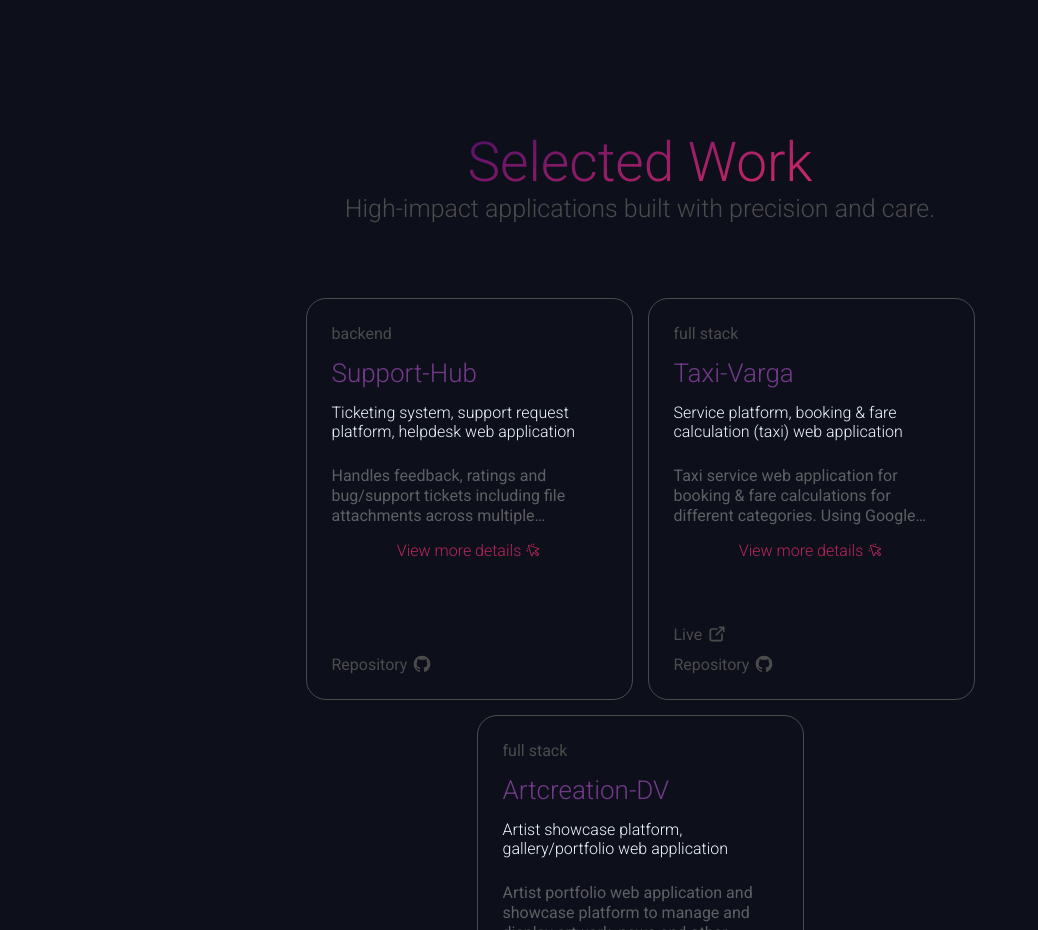
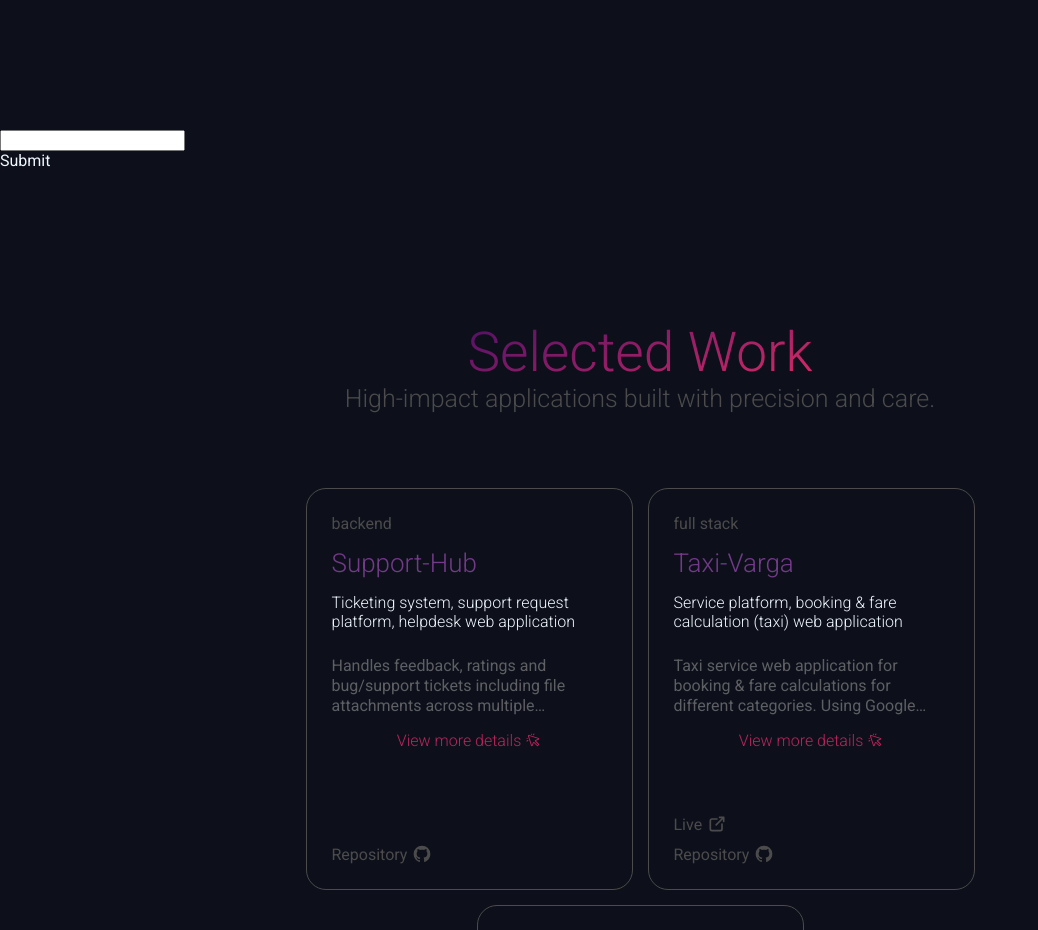
Before and after one commit to yqni13/portfolio, an Angular app in the folder frontend/: page / in a window 1280 px wide. Shown: the part 820-1750 px from the top of the page, without its empty margins (0-1038 px from the left). Built offline with nearby package versions, Linux system fonts and the light colour scheme.

Commit message:
feat: test signal-form via isolated testing comps

```diff
--- a/frontend/package.json
+++ b/frontend/package.json
@@ -43,5 +43,11 @@
         "typescript": "~6.0.3",
         "typescript-eslint": "^8.56.1",
         "vitest": "^4.0.8"
+    },
+    "overrides": {
+        "vite": "^7.3.5",
+        "@babel/core": "7.29.7",
+        "piscina": "5.2.0",
+        "esbuild": "0.28.1"
     }
 }
--- a/frontend/src/app/app.html
+++ b/frontend/src/app/app.html
@@ -7,6 +7,7 @@
 			<app-background></app-background>
 		</div>
 		<app-hero></app-hero>
+		<app-test></app-test>
 		<app-work></app-work>
 		<app-skills></app-skills>
 		<app-about></app-about>
--- a/frontend/src/app/app.ts
+++ b/frontend/src/app/app.ts
@@ -16,6 +16,7 @@ import { ScrollDownIndicatorComponent } from './components/common/indicator/scro
 import { NavigationService } from './services/navigation.service';
 import { IndicatorOption } from './utils/enums/indicator-option.enum';
 import { ObservationService } from './services/observe.service';
+import { TestComponent } from './components/pages/test/test.component';
 
 @Component({
 	selector: 'app-root',
@@ -34,7 +35,8 @@ import { ObservationService } from './services/observe.service';
 		Footer,
 		RouterOutlet,
 		NotifyModalComponent,
-		ScrollDownIndicatorComponent
+		ScrollDownIndicatorComponent,
+		TestComponent
 	],
 })
 export class App {
--- a/frontend/src/app/components/common/form/abstract.component.ts
+++ b/frontend/src/app/components/common/form/abstract.component.ts
@@ -9,9 +9,9 @@ export class AbstractInputComponent implements ControlValueAccessor {
 
     readonly fieldName = input.required<string>();
     readonly formControl = input.required<FormControl>();
-    readonly placeholder = input<string>();
-    readonly name = input<string>();
-    readonly ngClass = input<string>();
+    readonly placeholder = input('');
+    readonly name = input('');
+    readonly ngClass = input('');
     readonly customStyle = input<Record<string, string>>();
 
     readonly byChange = output<unknown>();
--- /dev/null
+++ b/frontend/src/app/components/common/form/test-input/test-input.component.html
@@ -0,0 +1,11 @@
+<div>
+    <input
+        [formField]="field"
+        [type]="inputType()"
+    >
+</div>
+@if(field().invalid() && (field().dirty() || field().touched())) {
+    <span>
+        {{field().errors()[0].message}}
+    </span>
+}
--- /dev/null
+++ b/frontend/src/app/components/common/form/test-input/test-input.component.ts
@@ -0,0 +1,36 @@
+import { Component, effect, input } from "@angular/core";
+import { Field, FieldState, FormField } from "@angular/forms/signals";
+
+@Component({
+    selector: 'app-test-input',
+    imports: [
+        FormField
+    ],
+    templateUrl: './test-input.component.html',
+})
+export class TestInputComponent {
+    readonly fieldState = input.required<FieldState<string | number>>();
+    readonly inputType = input('text');
+    readonly fieldName = input.required<string>();
+    readonly placeholder = input('');
+    readonly name = input('');
+    readonly ngClass = input('');
+    readonly customStyle = input<Record<string, string>>();
+    readonly icon = input('');
+
+    protected isFocused = false;
+
+    get field(): Field<string> {
+        return this.fieldState().fieldTree as unknown as Field<string>;
+    }
+
+    constructor() {
+        effect(() => {
+            this.handleInputChanges(); // Track certain value by signal().value()
+        });
+    }
+
+    handleInputChanges() {
+        this.isFocused = true;
+    }
+}
--- a/frontend/src/app/components/pages/contact/contact.component.ts
+++ b/frontend/src/app/components/pages/contact/contact.component.ts
@@ -3,7 +3,6 @@ import { BaseComponent } from "../base.component";
 import { FormBuilder, FormControl, FormGroup, ReactiveFormsModule, Validators } from "@angular/forms";
 import { CastFormControlPipe } from "../../../utils/pipes/form-control.pipe";
 import { TextInputComponent } from "../../common/form/text-input/text-input.component";
-import { CommonModule } from "@angular/common";
 import { TextareaInputComponent } from "../../common/form/textarea-input/textarea-input.component";
 import { SelectInputComponent } from "../../common/form/select-input/select-input.component";
 import { NotificationApiService } from "../../../api/services/notification.api.service";
@@ -11,6 +10,7 @@ import { NotificationParams } from "../../../api/interfaces/notification.api.int
 import { NotifyModalService } from "../../../services/notify-modal.service";
 import { NotifyModalType } from "../../../utils/enums/notify-modal.enum";
 import { LoaderComponent } from "../../common/loader/loader.component";
+import { CommonModule } from "@angular/common";
 
 @Component({
     selector: 'app-contact',
--- /dev/null
+++ b/frontend/src/app/components/pages/test/test.component.html
@@ -0,0 +1,10 @@
+<section>
+    <form>
+        <app-test-input
+            [fieldState]="testForm.demoInput()"
+            [inputType]="'text'"
+            [fieldName]="'demoInput'"
+        ></app-test-input>
+        <a (keydown)="onSubmit()" [tabindex]="0" (click)="onSubmit()">Submit</a>
+    </form>
+</section>
--- /dev/null
+++ b/frontend/src/app/components/pages/test/test.component.ts
@@ -0,0 +1,44 @@
+import { Component, effect, signal } from "@angular/core";
+import { form, max, required } from "@angular/forms/signals";
+import { TestInputComponent } from "../../common/form/test-input/test-input.component";
+
+interface TestData {
+    demoInput: string,
+    testInput: number
+}
+
+@Component({
+    selector: 'app-test',
+    imports: [
+        TestInputComponent
+    ],
+    templateUrl: './test.component.html',
+})
+export class TestComponent {
+
+    private testModel = signal<TestData>({
+        demoInput: '',
+        testInput: 0
+    });
+
+    protected testForm = form(this.testModel, (schemaPath) => {
+        required(schemaPath.demoInput, {message: 'I am required'});
+        // maxLength(schemaPath.demoInput, 2, {message: 'I am too long'});
+        max(schemaPath.testInput, 3, {message: 'too high number'});
+    });
+
+    constructor() {
+        effect(() => { this.handleFormChanges(); })
+    }
+
+    handleFormChanges() {
+        console.log("form: ", this.testForm());
+    }
+
+    onSubmit() {
+        this.testForm().markAsTouched();
+        console.log("testForm data: ", this.testForm.demoInput());
+        console.log("testForm data: ", this.testForm.testInput());
+        console.log("testForm data: ", this.testForm.demoInput().errors()[0].message);
+    }
+}
```
Also changed, not shown: 1 other file (tests, documents, lock files or other folders).
